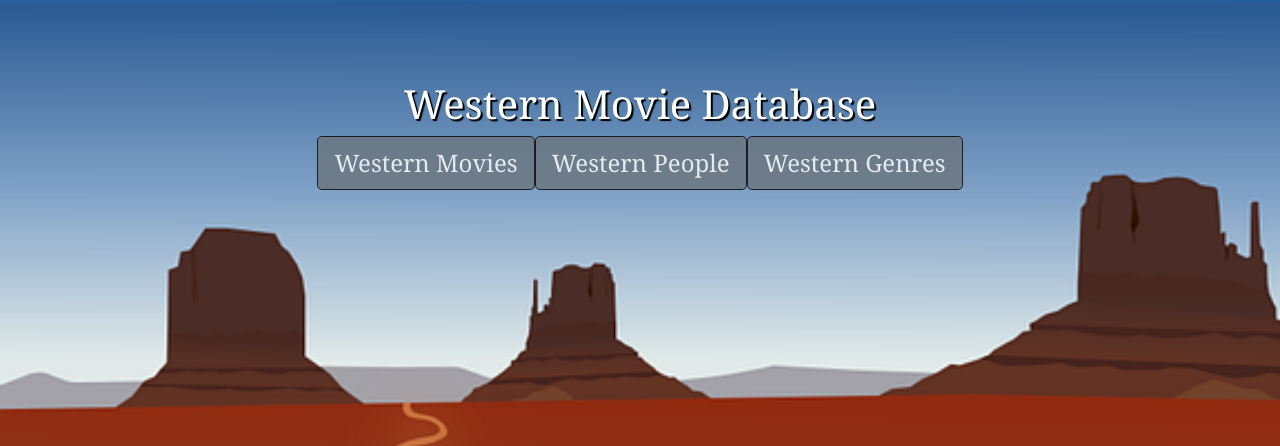
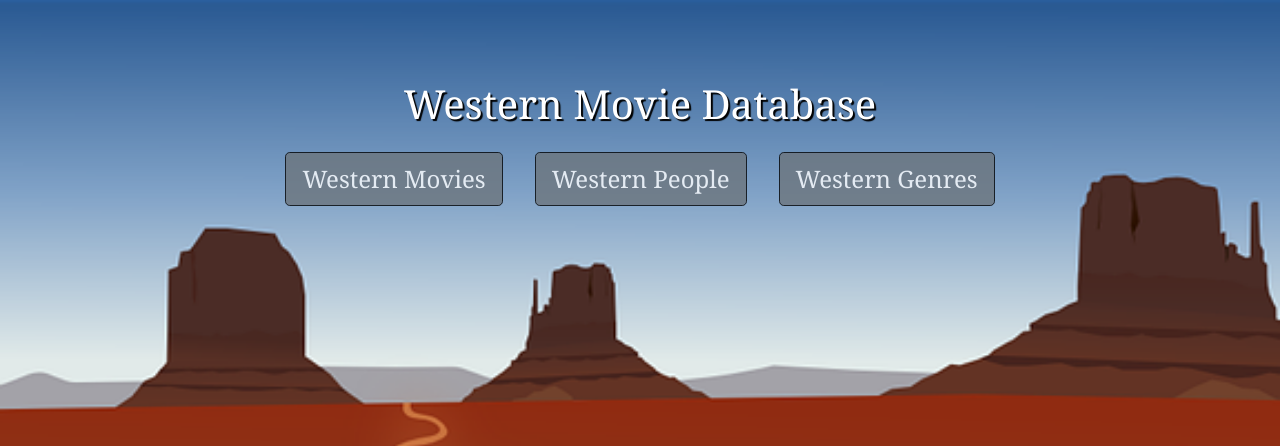
Before and after one commit to AndrzejBakula/westerny, a Django app: page / in a window 1280 px wide. Shown: the top 446 px of the page. Run offline with Django 3.2, Linux system fonts and the light colour scheme.

Commit message:
css changes

```diff
--- a/westerny_app/static/style.css
+++ b/westerny_app/static/style.css
@@ -18,7 +18,7 @@
     opacity: 0.8;
     border-color: black;
     border-style: solid;
-    margin-bottom: 8vh;
+    margin: 2vh;
 }
 .menu_link {
     text-decoration: none;
```
